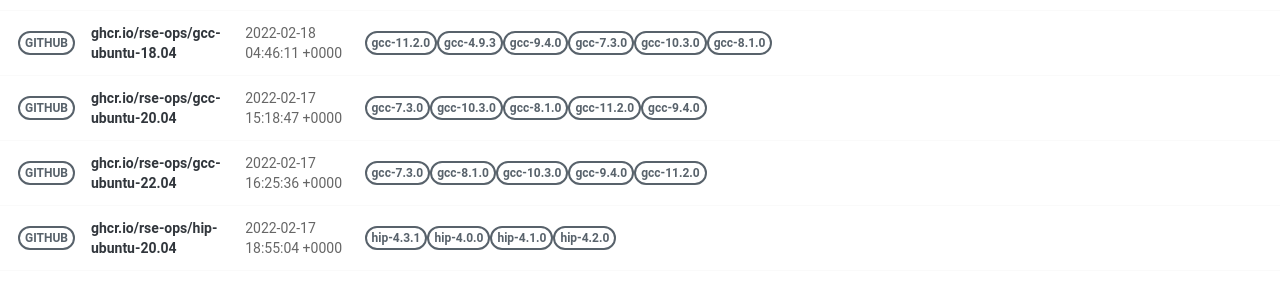
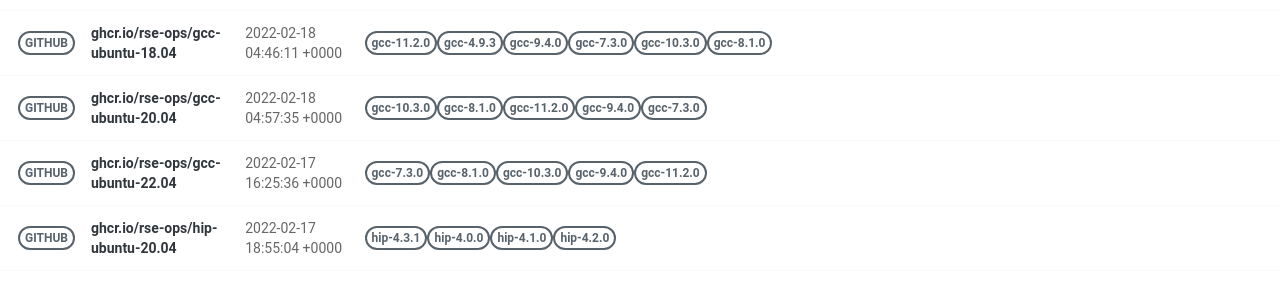
Before and after one commit to rse-ops/docker-images, a Jekyll site: the page built from pages/index.md, in a window 1280 px wide. Shown: the part 581-863 px from the top of the page. Built offline with Jekyll 4.4.1, drawn with Linux system fonts in a browser that asks for light colours; nearby versions of some CDN libraries.

Commit message:
Automated push to update library 2022-02-18

```diff
--- a/_library/ghcr.io-rse-ops-gcc-ubuntu-20.04.md
+++ b/_library/ghcr.io-rse-ops-gcc-ubuntu-20.04.md
@@ -1,14 +1,11 @@
 ---
 layout: container
 name: ghcr.io/rse-ops/gcc-ubuntu-20.04
-updated_at: 2022-02-17 15:18:47.074932
+updated_at: 2022-02-18 04:57:35.379966
 
 
 container_url: https://github.com/orgs/rse-ops/packages/container/package/gcc-ubuntu-20.04
 versions:
- - tag: gcc-7.3.0
-   dockerfile: https://github.com/rse-ops/docker-images/blob/main/ubuntu/gcc/Dockerfile
-   manifest: https://crane.ggcr.dev/manifest/ghcr.io/rse-ops/gcc-ubuntu-20.04:gcc-7.3.0
  - tag: gcc-10.3.0
    dockerfile: https://github.com/rse-ops/docker-images/blob/main/ubuntu/gcc/Dockerfile
    manifest: https://crane.ggcr.dev/manifest/ghcr.io/rse-ops/gcc-ubuntu-20.04:gcc-10.3.0
```
Also changed, not shown: other parts of _library/ghcr.io-rse-ops-gcc-ubuntu-20.04.md (+3 -0 lines).
